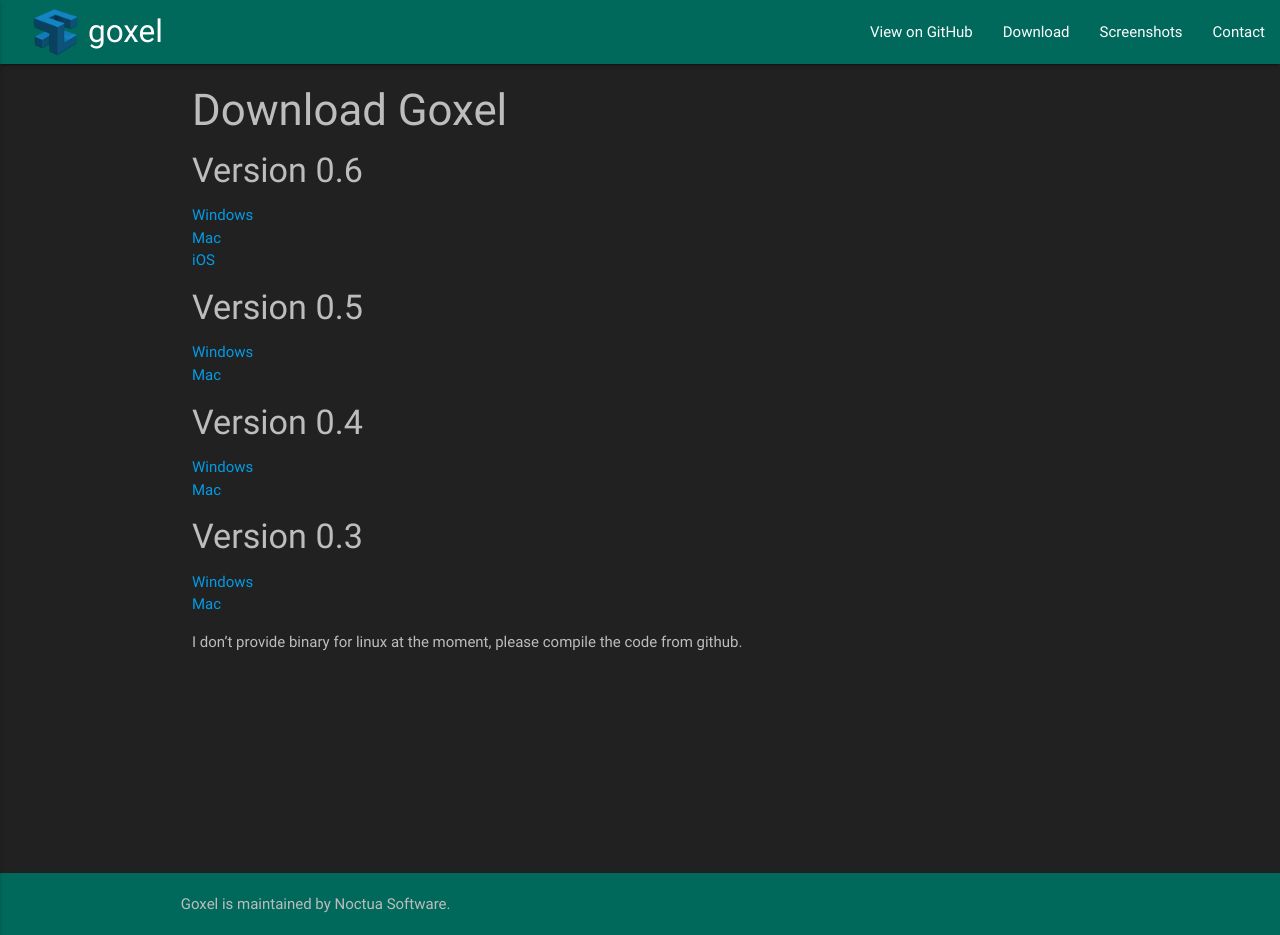
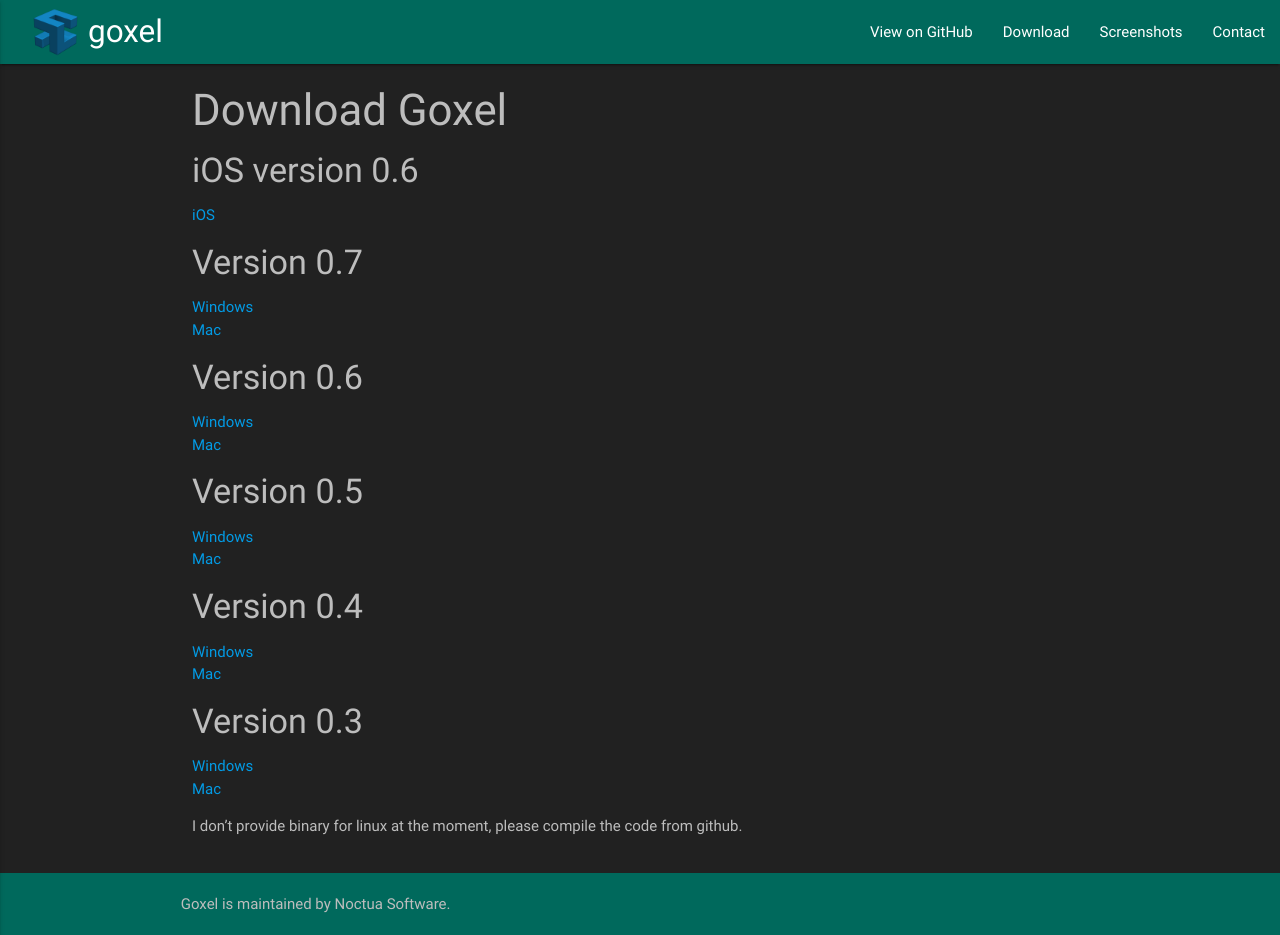
Before and after one commit to guillaumechereau/goxel, a Jekyll site: the page built from downloads.markdown, in a window 1280 px wide and 935 px high. Built offline with Jekyll 4.4.1, drawn with Linux system fonts in a browser that asks for light colours; nearby versions of some CDN libraries; our own code applies the rules of GitHub Pages for plain Markdown files.

Commit message:
Add link to version 0.7.0

```diff
--- a/downloads.markdown
+++ b/downloads.markdown
@@ -4,11 +4,20 @@
 
 ### Download Goxel
 
+#### iOS version 0.6
+
+- [iOS](https://itunes.apple.com/us/app/goxel-3d-voxel-editor/id1259097826)
+
+
+#### Version 0.7
+
+- [Windows](https://github.com/guillaumechereau/goxel/releases/download/v0.7.0/goxel-0.7.0-windows.zip)
+- [Mac](https://github.com/guillaumechereau/goxel/releases/download/v0.7.0/goxel-0.7.0-mac.zip)
+
 #### Version 0.6
 
 - [Windows](https://github.com/guillaumechereau/goxel/releases/download/v0.6.0/goxel-0.6.0-windows.zip)
 - [Mac](https://github.com/guillaumechereau/goxel/releases/download/v0.6.0/goxel-0.6.0-mac.zip)
-- [iOS](https://itunes.apple.com/us/app/goxel-3d-voxel-editor/id1259097826)
 
 #### Version 0.5
 
```
